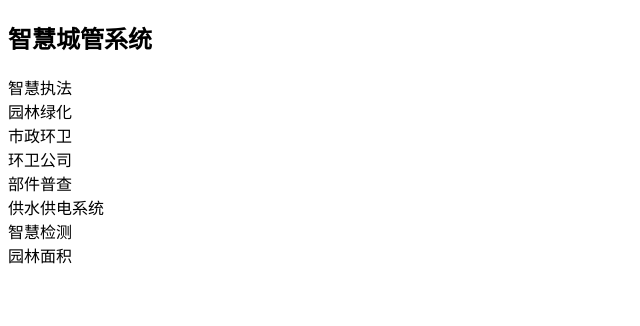
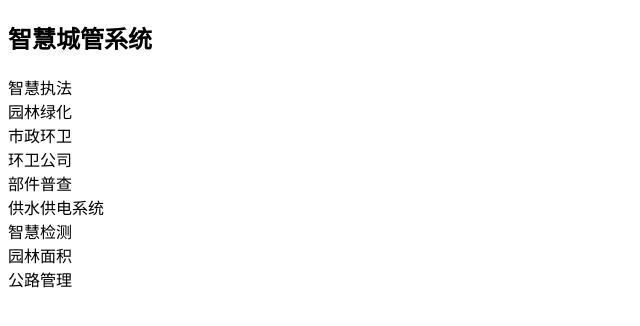
Before and after one commit to Lt1214397715/git_demo3, a plain HTML site: page index.html in a window 1280 px wide. Shown: the whole page, without its empty margins (0-640 px from the left). Drawn offline with Linux system fonts and the light colour scheme.

Commit message:
公路管理上线

```diff
--- a/index.html
+++ b/index.html
@@ -18,5 +18,6 @@
  <div>供水供电系统</div>
  <div>智慧检测</div>
  <div>园林面积</div>
+ <div>公路管理</div>
  </body>
 </html>
```
